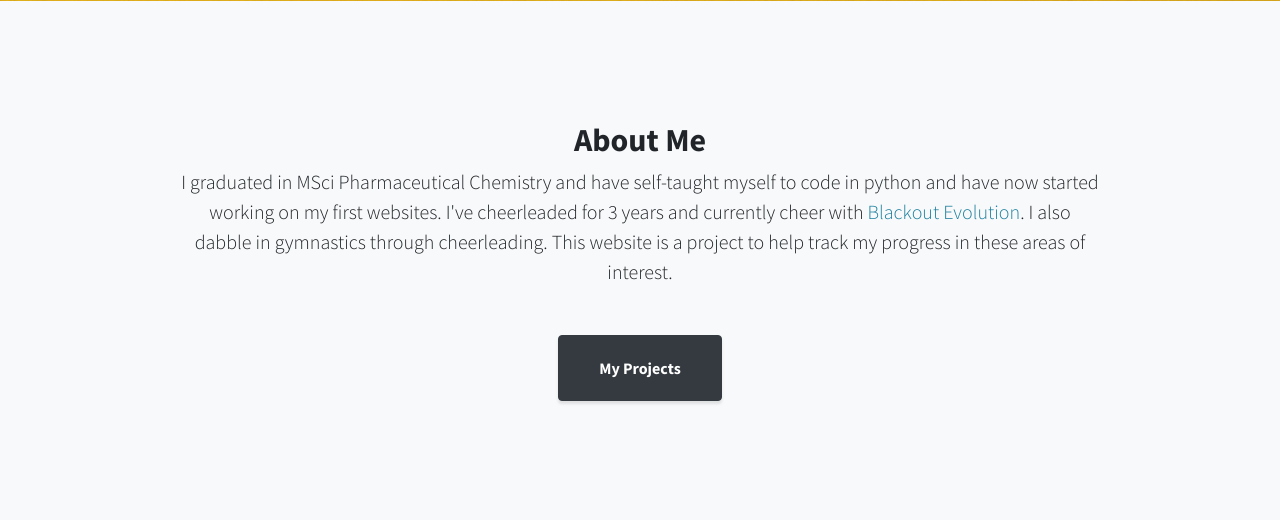
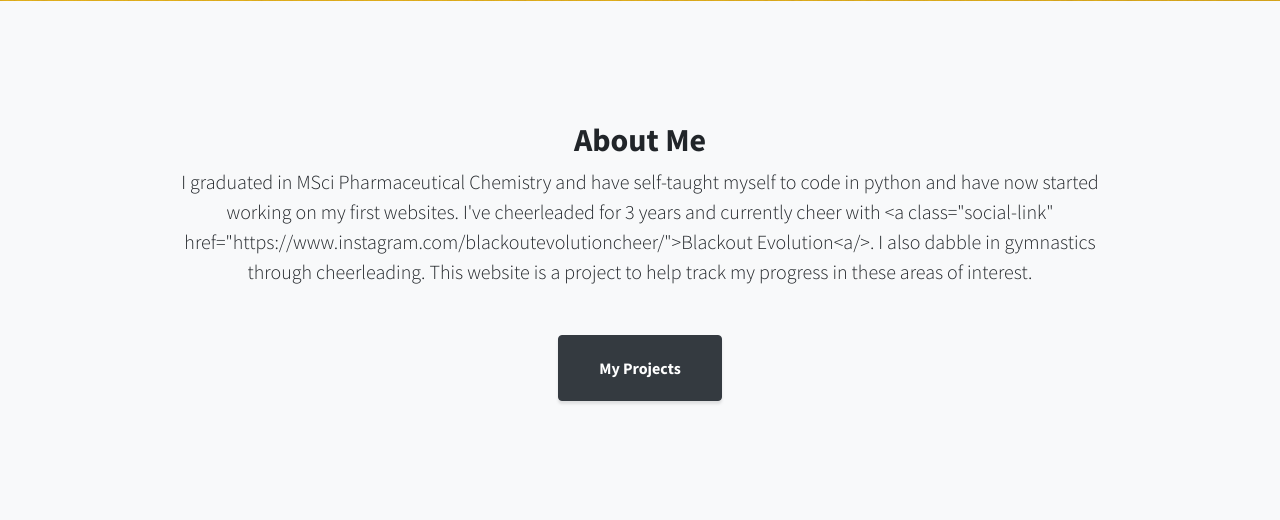
Before and after one commit to TasniaK/django_bootstrap, a Django app: page / in a window 1280 px wide. Shown: the part 799-1319 px from the top of the page. Run offline with Django 3.2, Linux system fonts and the light colour scheme; data comes from the database, SQL or seed files in the repository; both versions use the stored data as it was after the commit; some libraries are stand-ins or nearby versions.

Commit message:
Added about_me, portfolio, chemistry_projects and cheerleading sections to Home Page instance of Page model

```diff
--- a/mysite/models.py
+++ b/mysite/models.py
@@ -36,7 +36,10 @@ class Page(models.Model):
     # After error in setting default field value, manually changed in migrations file
     name = models.CharField(max_length=100)
     section_header = models.ForeignKey(Section, on_delete = models.CASCADE, default=1, related_name = "header")
-    section_about_me = models.ForeignKey(Section, on_delete = models.CASCADE, default=1, related_name = "about_me")
+    section_about_me = models.ForeignKey(Section, on_delete = models.CASCADE, default=2, related_name = "about_me")
+    section_portfolio = models.ForeignKey(Section, on_delete=models.CASCADE, default=3, related_name="portfolio")
+    section_chemistry_projects = models.ForeignKey(Section, on_delete=models.CASCADE, default=4, related_name="chemistry_projects")
+    section_cheerleading = models.ForeignKey(Section, on_delete=models.CASCADE, default=5, related_name="cheerleading")
 
     # external_links
 
--- a/mysite/templates/mysite/index.html
+++ b/mysite/templates/mysite/index.html
@@ -99,10 +99,9 @@
       <div class="container text-center">
         <div class="row">
           <div class="col-lg-10 mx-auto">
-            <h2>About Me</h2>
-            <p class="lead mb-5">I graduated in MSci Pharmaceutical Chemistry and have self-taught myself to code in python and have now started working on my first websites. I've cheerleaded for 3 years and currently cheer with <a class="social-link" href="https://www.instagram.com/blackoutevolutioncheer/">Blackout Evolution<a/>. I also dabble in gymnastics through cheerleading. This website is a project to help track my progress in these areas of interest.
-            </p>
-            <a class="btn btn-dark btn-xl js-scroll-trigger" href="#portfolio">My Projects</a>
+            <h2>{{ page.section_about_me.title }}</h2>
+            <p class="lead mb-5">{{ page.section_about_me.content }}</p>
+            <a class="btn btn-dark btn-xl js-scroll-trigger" href="#portfolio">{{ page.section_about_me.scroll_button }}</a>
           </div>
         </div>
       </div>
@@ -113,8 +112,8 @@
     <section class="content-section" id="portfolio">
       <div class="container">
         <div class="content-section-heading text-center">
-          <h3 class="text-secondary mb-0">Portfolio</h3>
-          <h2 class="mb-5">Recent Projects</h2>
+          <h3 class="text-secondary mb-0">{{ page.section_portfolio.title }}</h3>
+          <h2 class="mb-5">{{ page.section_portfolio.tagline }}</h2>
         </div>
         <div class="row no-gutters">
           <div class="col-lg-6">
@@ -170,8 +169,8 @@
     <section class="content-section bg-primary text-white text-center" id="chemistry-projects">
       <div class="container">
         <div class="content-section-heading">
-          <h3 class="text-secondary mb-0">Chemistry Projects</h3>
-          <h2 class="mb-5">MSci Pharmaceutical Chemistry</h2>
+          <h3 class="text-secondary mb-0">{{ page.section_chemistry_projects.title }}</h3>
+          <h2 class="mb-5">{{ page.section_chemistry_projects.tagline }}</h2>
         </div>
         <div class="row">
           <div class="col-lg-3 col-md-6 mb-5 mb-lg-0">
@@ -217,10 +216,8 @@
     <!-- Cheerleading callout -->
     <section class="callout" id="cheerleading">
       <div class="container text-center">
-        <h2 class="mx-auto mb-5">Did you know Cheerleading is a
-          <em>competitive sport</em>
-          ?</h2>
-        <a class="btn btn-primary btn-xl" href="cheerleading_page.html">Click to find out more!</a>
+        <h2 class="mx-auto mb-5">{{ page.section_cheerleading.content }}</h2>
+        <a class="btn btn-primary btn-xl" href="cheerleading_page.html">{{ page.section_cheerleading.scroll_button }}</a>
       </div>
     </section>
 
```
Also changed, not shown: db.sqlite3.
